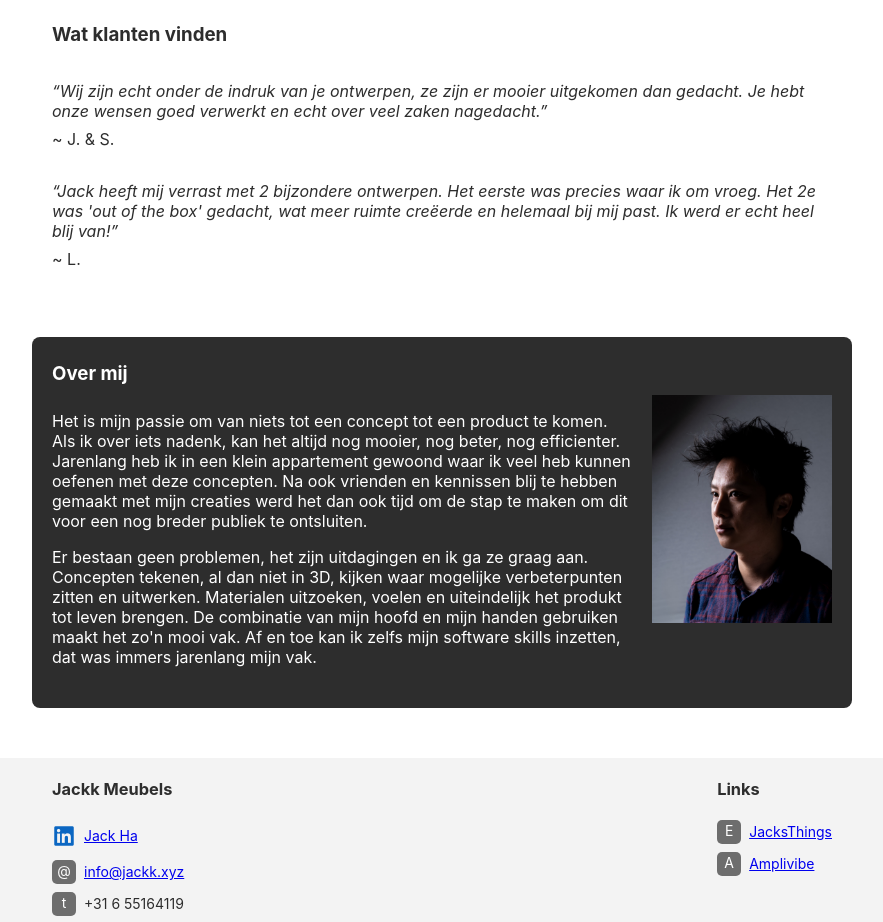
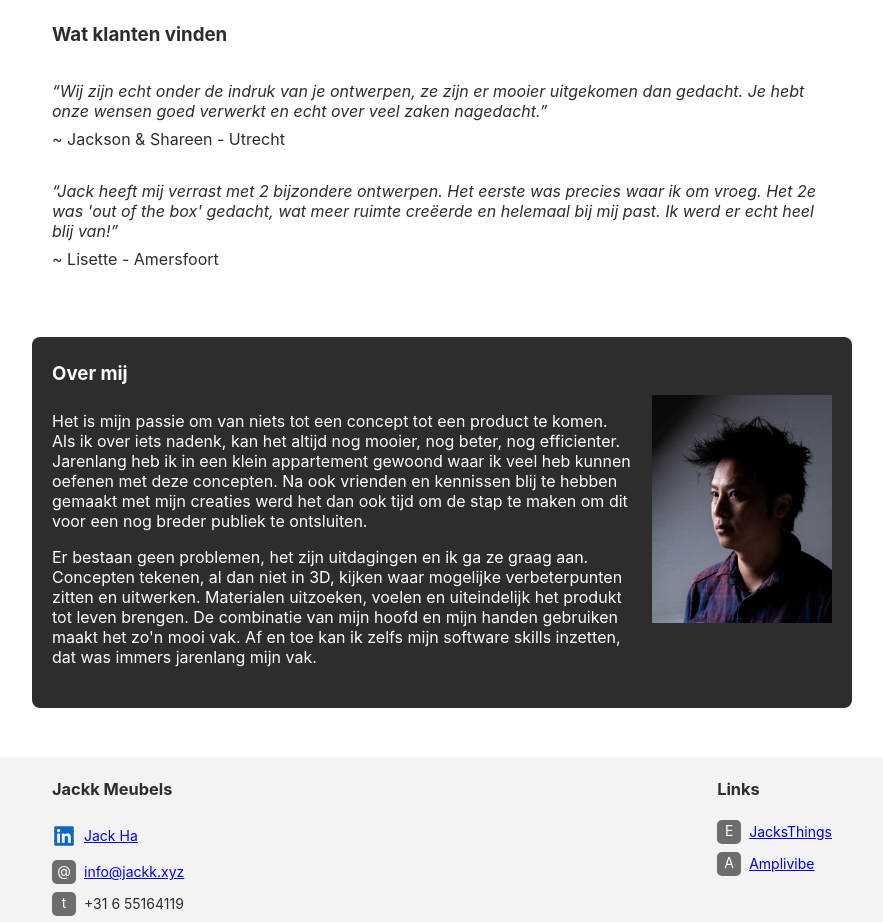
Before and after one commit to jackha/jackk-site, a React (Create React App) app: page / in a window 1280 px wide. Shown: the part 860-1782 px from the top of the page, without its empty margins (198-1081 px from the left). Built offline with nearby package versions, Linux system fonts and the light colour scheme.

Commit message:
Changed testimonials to full names

```diff
--- a/src/components/Testimonials/Testimonials.js
+++ b/src/components/Testimonials/Testimonials.js
@@ -9,11 +9,11 @@ const testimonials = () => {
         <h3 className='site-contents title'>Wat klanten vinden</h3>
         <div className={`${classes.row} ${classes.block} site-contents ` }>
           <div className={classes.testimonial}>“Wij zijn echt onder de indruk van je ontwerpen, ze zijn er mooier uitgekomen dan gedacht. Je hebt onze wensen goed verwerkt en echt over veel zaken nagedacht.”</div>
-          <div className={classes.testimonialname}>~ J. & S.</div>
+          <div className={classes.testimonialname}>~ Jackson & Shareen - Utrecht</div>
         </div>
         <div className={`${classes.row} ${classes.block} site-contents` }>
           <div className={classes.testimonial}>“Jack heeft mij verrast met 2 bijzondere ontwerpen. Het eerste was precies waar ik om vroeg. Het 2e was 'out of the box' gedacht, wat meer ruimte creëerde en helemaal bij mij past. Ik werd er echt heel blij van!”</div>
-          <div className={classes.testimonialname}>~ L.</div>
+          <div className={classes.testimonialname}>~ Lisette - Amersfoort</div>
         </div>
       </div>
     </React.Fragment>
```
